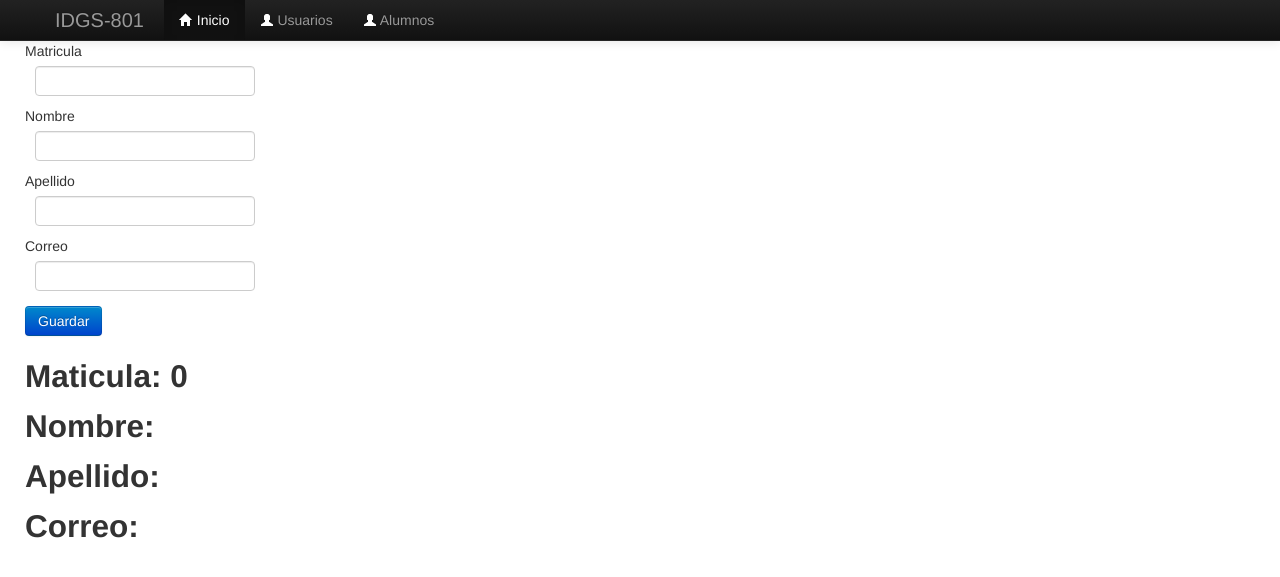
After one commit to IEVN1002-21000456/api_flask02, a Flask app: page /Alumnos in a window 1280 px wide. The commit adds this page. Shown: the top 577 px of the page. Run offline with Flask 3, Linux system fonts and the light colour scheme; some libraries are stand-ins or nearby versions.

Commit message:
Formularios

```diff
--- a/app.py
+++ b/app.py
@@ -1,20 +1,63 @@
-from flask import Flask, render_template
+from flask import Flask, render_template,request
+import forms
+
 app = Flask(__name__)
 
 @app.route('/index')
-def home():
+def index():
     titulo = "Pagina de incio"
     listado =['Python', 'Flask', 'Jinja2', 'HTML', 'CSS']
     return render_template('index.html', titulo=titulo, listado=listado)
 
+@app.route('/calculos', methods=['GET','POST'])
+def calculo():
+  if request.method == 'POST':
+    numero1 = request.form['numero1']
+    numero2 = request.form['numero2']
+    opcin = request.form['operacion']
+    if opcin =='suma':
+      res = int(numero1) + int(numero2)
+    if opcin == 'resta':
+      res = int(numero1) - int(numero2)
+    if opcin == 'multiplicacion':
+      res = int(numero1) * int(numero2)
+    if opcin == 'division':
+      res = int(numero1) / int(numero2)
+    return render_template('calculos.html', res=res, numero1=numero1, numero2=numero2)
 
-@app.route('/calculos')
-def about():
   return render_template('calculos.html')
 
-@app.route('/distancia')
+@app.route('/distancia', methods=['GET','POST'])
 def distancia():
+  if request.method =='POST':
+    X1 = request.form['X1']
+    Y1 = request.form['Y1']
+    X2 = request.form['X2']
+    Y2 = request.form['Y2']
+
+
+    cal = Math.sqrt(Math.pow(int(X2) - int(X1),2) + Math.pow(int (Y2) - int(Y1), 2))
+    return render_template('distancia.html', cal=cal, X1=X1, X2=X2, Y1=Y1, Y2=Y2)
+
   return render_template('distancia.html')
+
+@app.route("/Alumnos", methods=['GET','POST'])
+def alumnos():
+  mat=0
+  nom=""
+  ape=""
+  email=""
+
+  alumno_clas=forms.Userform(request.form)
+  if request.method == 'POST' and alumno_clas.validate():
+    mat=alumno_clas.matricula.data
+    nom=alumno_clas.nombre.data
+    ape=alumno_clas.apellido.data
+    email=alumno_clas.correo.data
+
+  return render_template('Alumnos.html', form=alumno_clas, mat=mat, nom=nom, ape=ape,email=email)
+
+
 
 @app.route('/user/<string:user>')
 def user(user):
--- /dev/null
+++ b/forms.py
@@ -0,0 +1,17 @@
+from wtforms import Form
+from wtforms import StringField, PasswordField, EmailField, BooleanField, SubmitField, IntegerField
+from wtforms import validators
+
+class Userform(Form):
+    matricula= IntegerField("Matricula", [
+        validators.DataRequired(message='El campo es requerido')
+    ])
+    nombre=StringField('Nombre',[
+        validators.DataRequired(message='El campo es requerido')
+    ])
+    apellido=StringField("Apellido",[
+        validators.DataRequired(message='El campo es requerido')
+    ])
+    correo=EmailField("Correo",[
+    validators.Email(message='Ingrese Correo valido')
+    ])
--- a/requirements.txt
+++ b/requirements.txt
@@ -1,8 +1,13 @@
 blinker==1.9.0
 click==8.3.0
 colorama==0.4.6
+dnspython==2.8.0
+email-validator==2.3.0
 Flask==3.1.2
+Flask-WTF==1.2.2
+idna==3.11
 itsdangerous==2.2.0
 Jinja2==3.1.6
 MarkupSafe==3.0.3
 Werkzeug==3.1.3
+WTForms==3.2.1
--- /dev/null
+++ b/templates/Alumnos.html
@@ -0,0 +1,17 @@
+   {% extends "layout.html" %}
+   {% import "_macros.html" as macro %}
+            {% block container %}
+
+        <form action="" method="post" novalidate>
+            {{macro.camposNuevos(form.matricula)}}
+            {{macro.camposNuevos(form.nombre)}}
+            {{macro.camposNuevos(form.apellido)}}
+            {{macro.camposNuevos(form.correo)}}
+        <input type="submit" value="Guardar" class="btn btn-primary">
+        </form>
+
+        <h2>Maticula: {{mat}}</h2>
+        <h2>Nombre: {{nom}}</h2>
+        <h2>Apellido: {{ape}}</h2>
+        <h2>Correo: {{email}}</h2>
+   {% endblock %}
--- a/templates/_macros.html
+++ b/templates/_macros.html
@@ -6,4 +6,23 @@
     name="{{name}}" placeholder="{{placeholder}}">
 </div>
 
+
+
 {% endmacro %}
+
+{% macro camposNuevos(field) %}
+<td>
+    {{field.label}}
+</td>
+
+<dd>{{field(**kwargs) | safe }}</dd>
+
+{% if field.errors %}
+<ul>
+    {% for error in field.errors %}
+    <li style="color: red;">{{error}}</li>
+    {% endfor %}
+</ul>
+{% endif %}
+
+{% endmacro %}
--- a/templates/calculos.html
+++ b/templates/calculos.html
@@ -20,6 +20,6 @@
     </div>
     <button type="submit">Calcular</button>
 
-
-   {% endblock %}
-   </form>
+    </form>
+    <h1>Suma de {{numero1}} & {{numero2}}= {{res}}</h1>
+    {% endblock %}
```
Also changed, not shown: templates/distancia.html (+11 -1 lines), 1 other file.
